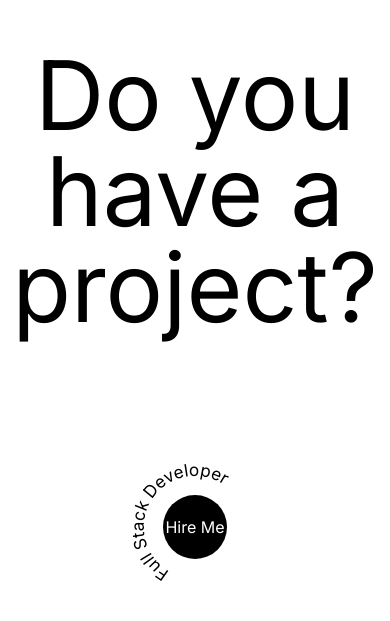
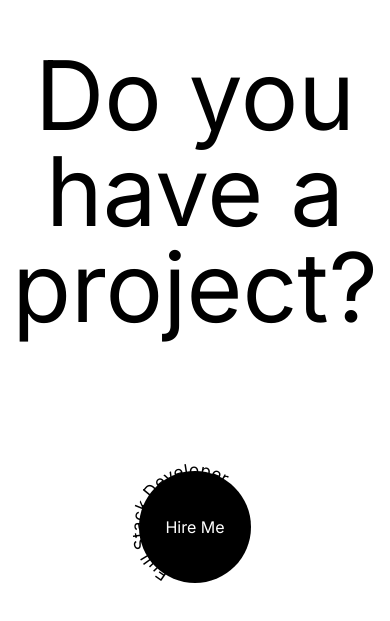
Before and after one commit to SanjayM-2002/tech-portfolio, a Next.js app: page /portfolio in a window 390 px wide. Shown: the part 5231-5852 px from the top of the page. Built offline with nearby package versions, Linux system fonts and the light colour scheme.

Commit message:
fixed router

```diff
--- a/src/app/page.jsx
+++ b/src/app/page.jsx
@@ -2,8 +2,10 @@
 
 import Image from 'next/image';
 import { motion } from 'framer-motion';
+import { useRouter } from 'next/navigation';
 
 const Homepage = () => {
+  const router = useRouter();
   return (
     <motion.div
       className='h-full'
@@ -42,7 +44,10 @@ const Homepage = () => {
             >
               View My Resume
             </button>
-            <button className='p-4 rounded-lg ring-1 ring-black'>
+            <button
+              className='p-4 rounded-lg ring-1 ring-black'
+              onClick={() => router.push('/contact')}
+            >
               Contact Me
             </button>
           </div>
--- a/src/app/portfolio/page.jsx
+++ b/src/app/portfolio/page.jsx
@@ -2,6 +2,7 @@
 import { motion, useScroll, useTransform } from 'framer-motion';
 
 import Link from 'next/link';
+import { useRouter } from 'next/navigation';
 import { useRef } from 'react';
 
 const items = [
@@ -99,6 +100,7 @@ const keyWords = [
 
 const PortfolioPage = () => {
   const ref = useRef();
+  const router = useRouter();
 
   const { scrollYProgress } = useScroll({ target: ref });
   const x = useTransform(scrollYProgress, [0, 1], ['0%', '-83%']);
@@ -185,12 +187,12 @@ const PortfolioPage = () => {
               </textPath>
             </text>
           </motion.svg>
-          <Link
-            href='/contact'
-            className='w-16 h-16 md:w-28 md:h-28 absolute top-0 left-0 right-0 bottom-0 m-auto bg-black text-white rounded-full flex items-center justify-center'
+          <button
+            className='w-28 h-28 absolute top-0 left-0 right-0 bottom-0 m-auto bg-black text-white rounded-full flex items-center justify-center cursor-pointer'
+            onClick={() => router.push('/contact')}
           >
             Hire Me
-          </Link>
+          </button>
         </div>
       </div>
     </motion.div>
```
